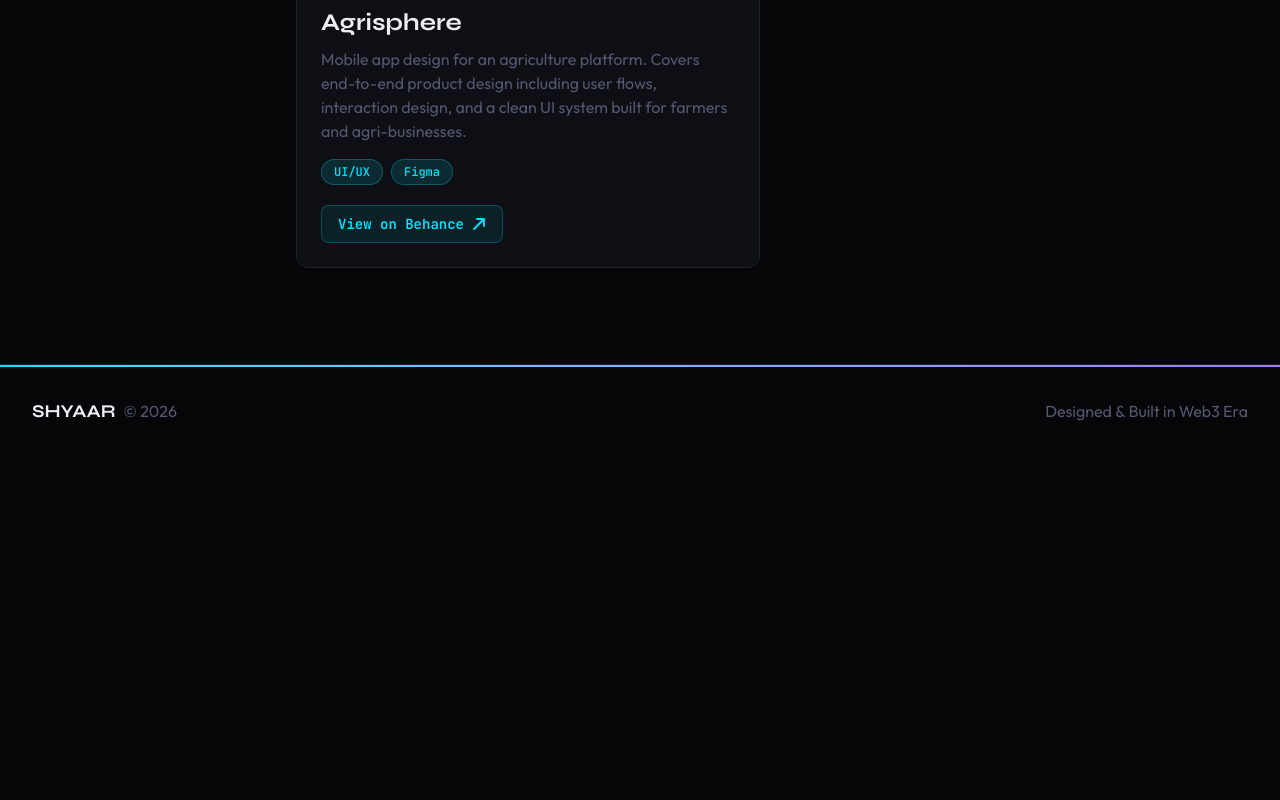
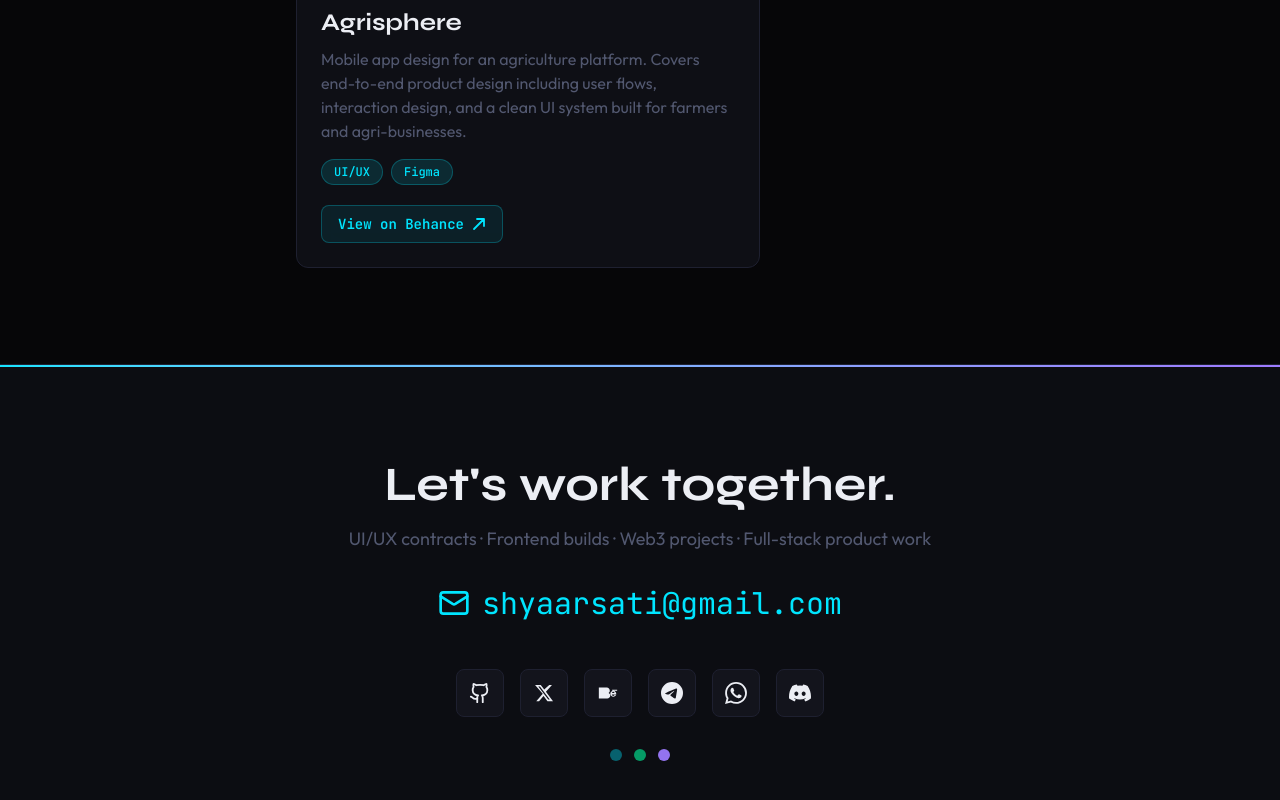
Before and after one commit to Shyaar/sati_portfolio, a React (Vite) app: page /works in a window 1280 px wide. Shown: the part 1964-2764 px from the top of the page. Before the commit the page ends 2421 px from the top, so only its background shows below. Built offline with nearby package versions, Linux system fonts and the light colour scheme.

Commit message:
Move Contact into Footer, remove standalone Contact from App
Co-Authored-By: Claude Sonnet 4.6 <noreply@anthropic.com>

```diff
--- a/src/app/App.tsx
+++ b/src/app/App.tsx
@@ -6,7 +6,6 @@ import { Work } from './components/Work';
 import { About } from './components/About';
 import { Stack } from './components/Stack';
 import { Testimonials } from './components/Testimonials';
-import { Contact } from './components/Contact';
 import { Footer } from './components/Footer';
 import { CircuitLine } from './components/CircuitLine';
 import { WorksPage } from './pages/WorksPage';
@@ -60,7 +59,6 @@ function HomePage() {
         </div>
       </section>
 
-      <Contact />
       <Footer />
     </div>
 
--- a/src/app/components/Footer.tsx
+++ b/src/app/components/Footer.tsx
@@ -1,8 +1,12 @@
 import { Link } from "react-router";
+import { Contact } from "./Contact";
+
 
 export function Footer() {
   return (
+
     <footer className="border-t border-[#1E2030] relative overflow-hidden">
+      <Contact />
       {/* Animated gradient border */}
       <div className="absolute top-0 left-0 right-0 h-[2px] overflow-hidden">
         <div className="w-full h-full animate-gradient-x bg-gradient-to-r from-[#00E5FF] via-[#00FFA3] via-[#9D7BFF] to-[#00E5FF] bg-[length:200%_100%]"></div>
```
